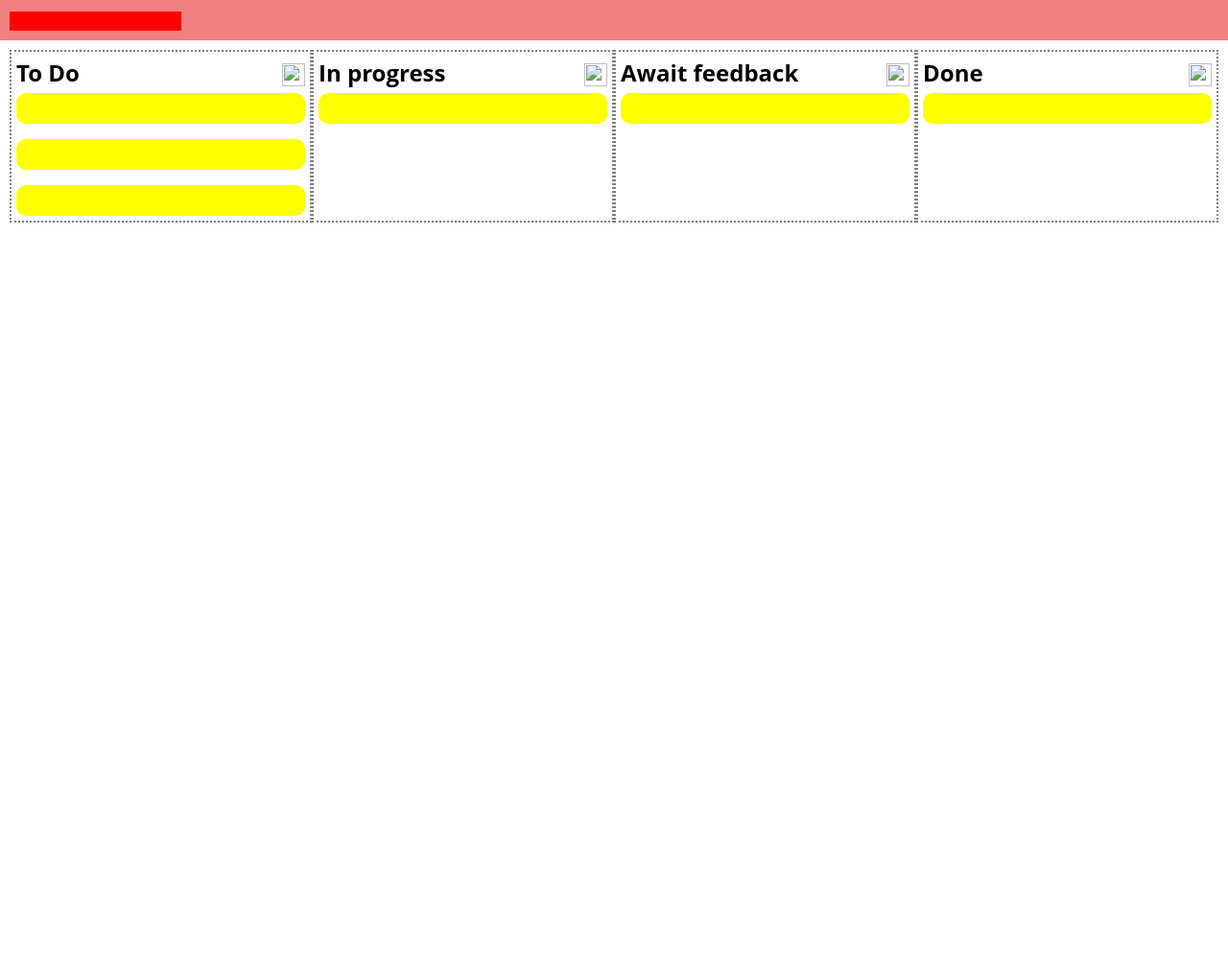
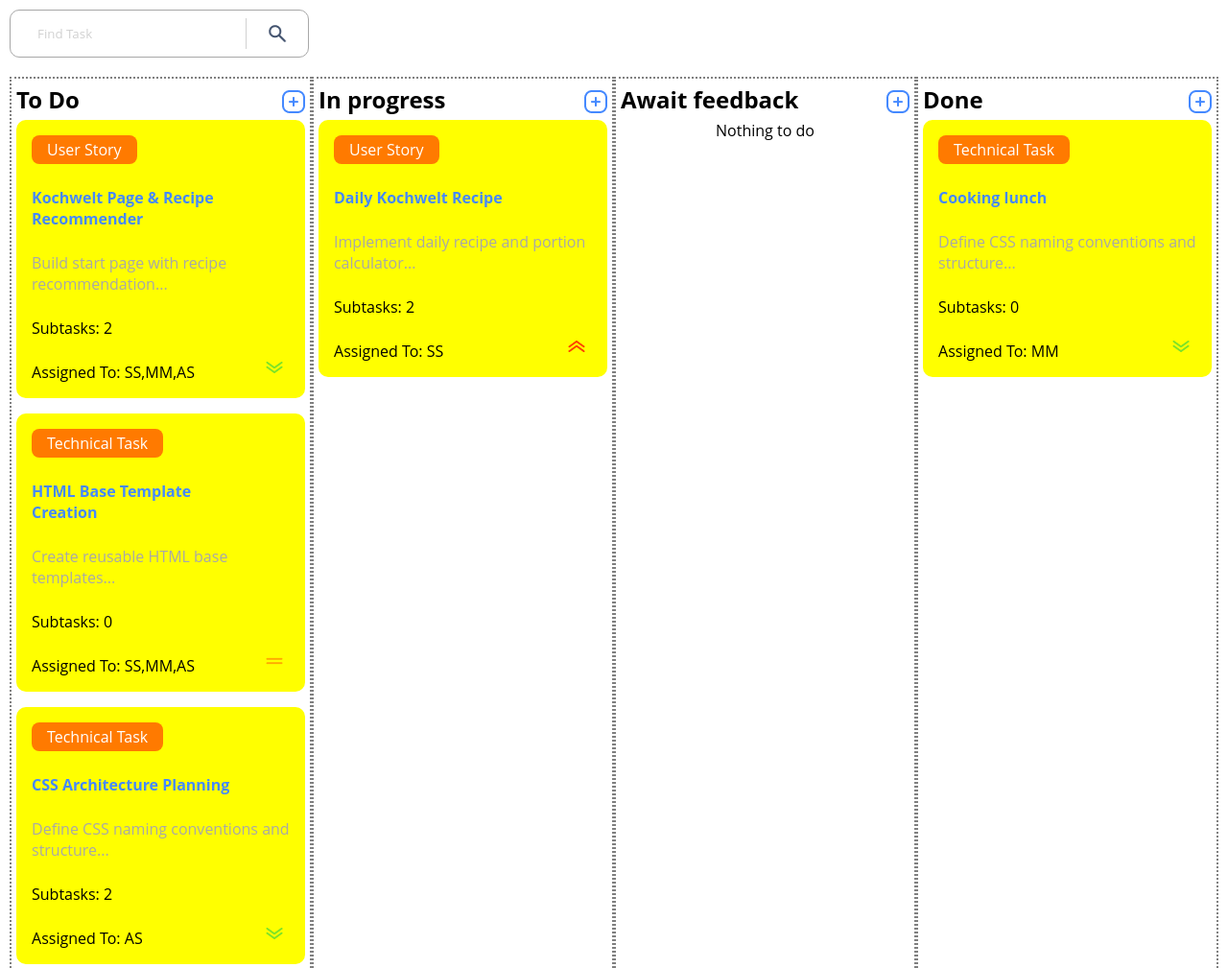
Before and after one commit to wavyStructures/anjaschwab-join, a plain HTML site: page board.html in a window 1280 px wide. Shown: the top 1009 px of the page at 96% size. Before the commit the page ends 800 px from the top, so only its background shows below. Drawn offline with Linux system fonts and the light colour scheme.

Commit message:
Mario: renderBoardHTML und css

```diff
--- a/assets/css/board.css
+++ b/assets/css/board.css
@@ -4,11 +4,74 @@
 }
 
 .boardTopContainer{
-    background-color: lightcoral;
+    /* background-color: lightcoral; */
     padding: 10px;
+
+
+}
+
+.searchTaskContainer{
+    display: flex;
+    font-size: 16px;
+    font-weight: 400;
+    width: 312px;
+    border: 1px solid #A8A8A8;
+    border-radius: 10px;
+
+    & img:hover{
+        cursor: pointer;
+        background-color: red;
+    }
+
+}
+
+.searchImg{
+        background-image: url("../img/icon-search.png");
+        background-repeat: no-repeat;
+        height: 32px;
+        width: 32px;
+
+        img{
+        }
+    }
+
+.searchImg:hover{
+    background-image: url("../img/icon-search_hover.png");
+}
+
+.searchTaskInner{
+    display: flex;
+    width: 100%;
+    justify-content: space-between;
+    padding: 8px 16px 8px 16px;
+    gap: 16px;
+
+    input{
+        width: 83%;
+        text-indent: 10px;
+        background-color: transparent;
+        border: none;
+        border-right: 1px solid #D1D1D1;
+    }
+
+    input::placeholder{
+        color: #D1D1D1;
+    }
+
+    input:focus,
+    select:focus,
+    textarea:focus,
+    button:focus {
+        outline: none;
+
+
+
 }
 
 
+
+
+}
 .categoryTitle{
     display: flex;
     flex-direction: row;
@@ -19,10 +82,6 @@
         width: 24px;
         height: 24px;
     }
-}
-.searchTaskInput{
-    border: none;
-    background-color: red;
 }
 
 .category-container {
--- a/assets/templates/html_templates.js
+++ b/assets/templates/html_templates.js
@@ -112,7 +112,9 @@ function renderBoardHTML() {
 	return /*html*/ `
     <div class="board-Container">
         <div class="boardTopContainer">
-            <input class="searchTaskInput" type="text" onclick="searchTask()">
+            <div class="searchTaskContainer">
+                <div class="searchTaskInner"><input id="findTask" placeholder="Find Task" type="text" onclick="searchTask()"><div class="searchImg"> </div></div>
+            </div>
         </div>
         <div class="category-container">
             <div class="category">
--- a/board.html
+++ b/board.html
@@ -15,24 +15,27 @@
     <link rel="stylesheet" href="assets/css/discard.css">
     <link rel="stylesheet" href="assets/css/fonts.css">
 
+    <script src="script.js"></script>
     <script src="js/board.js"></script>
+    <script src="js/helper.js"></script>
     <script src="assets/templates/html_templates.js"></script>
 
 
     <title>Document</title>
 </head>
 
-<body>
+<body onload="renderCategories()">
     <div class="board-Container">
         <div class="boardTopContainer">
-        <input class="searchTaskInput" type="text" onclick="searchTask()">
+            <div class="searchTaskContainer">
+                <div class="searchTaskInner"><input id="findTask" placeholder="Find Task" type="text" onclick="searchTask()"><div class="searchImg"> </div></div>
             </div>
         </div>
         <div class="category-container">
             <div class="category">
                 <div class="categoryTitle">
                     <h2>To Do</h2>
-                <img src="./assets/img/icon-plus button.png">
+                    <img src="./assets/img/icon-plus_button.png">
                 </div>
                 <div id="todo" class="categoryTasks">
                     <div draggable="true" id="task_1" class="card"></div>
@@ -43,7 +46,7 @@
             <div class="category">
                 <div class="categoryTitle">
                     <h2>In progress</h2>
-                <img src="./assets/img/icon-plus button.png">
+                    <img src="./assets/img/icon-plus_button.png">
                 </div>
                 <div id="inProgress" class="categoryTasks">
                     <div draggable="true" id="task_3" class="card"></div>
@@ -52,7 +55,7 @@
             <div class="category">
                 <div class="categoryTitle">
                     <h2>Await feedback</h2>
-                <img src="./assets/img/icon-plus button.png">
+                    <img src="./assets/img/icon-plus_button.png">
                 </div>
                 <div id="awaitFeedback" class="categoryTasks">
                     <div draggable="true" id="task_3" class="card"></div>
@@ -61,13 +64,20 @@
             <div class="category">
                 <div class="categoryTitle">
                     <h2>Done</h2>
-                <img src="./assets/img/icon-plus button.png">
+                    <img src="./assets/img/icon-plus_button.png">
                 </div>
                 <div id="done" class="categoryTasks">
                     <div draggable="true" id="task_3" class="card"></div>
                 </div>
             </div>
         </div>
+    </div>
+
+
+    <script>
+        let categories = ['todo','inProgress','awaitFeedback','done'];
+        categories.forEach(c => document.getElementById(c).innerHTML = '');
+    </script>
 </body>
 
 </html>
```
Lines whose indentation alone changed are shown as unchanged.
